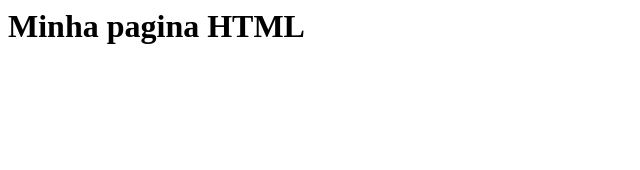
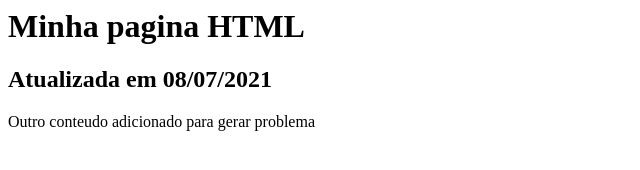
Before and after one commit to nicksanti/gama-no-git-hub, a plain HTML site: page index.html in a window 1280 px wide. Shown: the whole page, without its empty margins (0-640 px from the left). Drawn offline with Linux system fonts and the light colour scheme.

Commit message:
arquivo index.html atualizado novamente pela master

```diff
--- a/index.html
+++ b/index.html
@@ -1,5 +1,8 @@
 <html>
    <body>
         <h1> Minha pagina HTML </h1>
-   </body>
+
+		        <h2> Atualizada em 08/07/2021 </h2>
+
+				        <p> Outro conteudo adicionado para gerar problema </p>
 </html>
```
